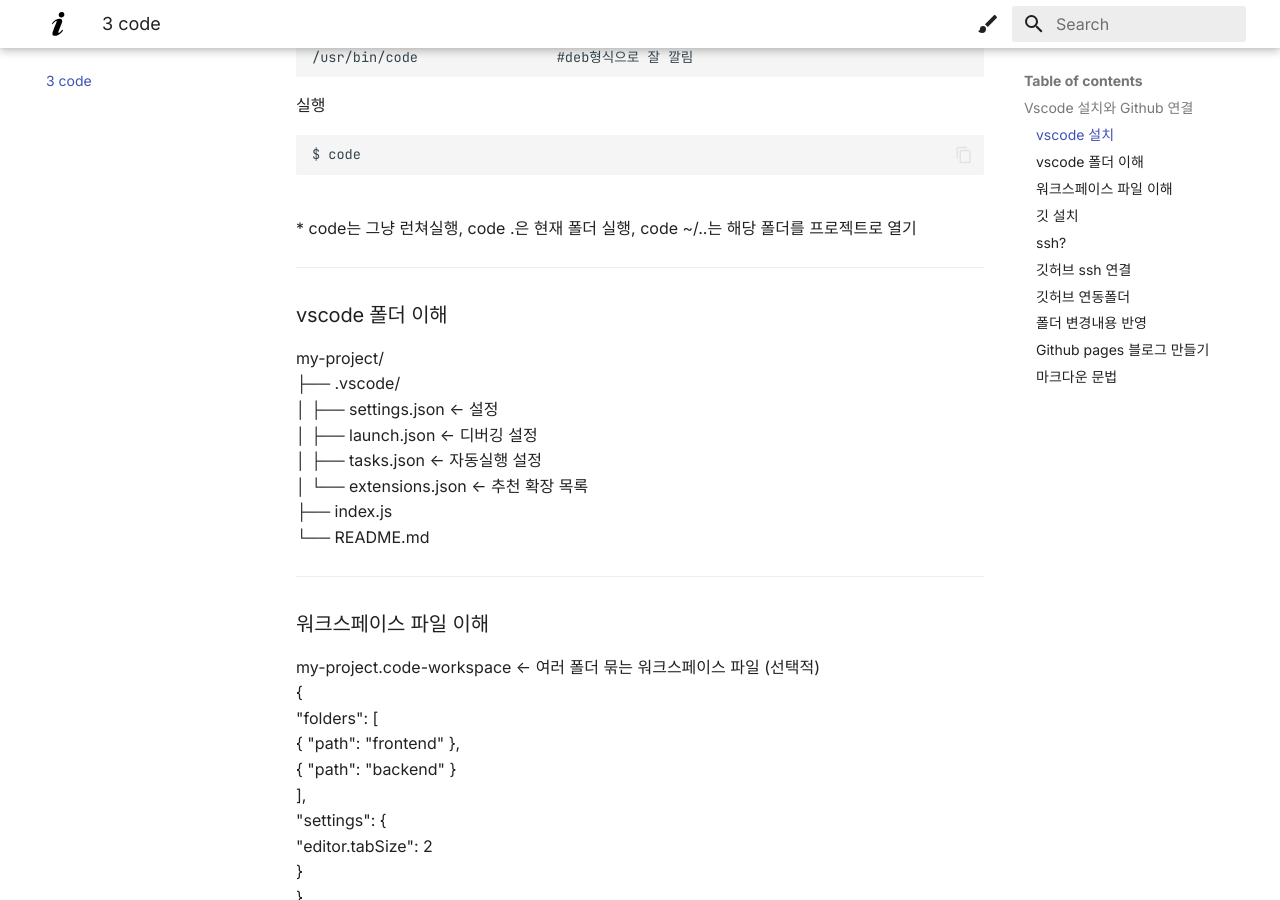
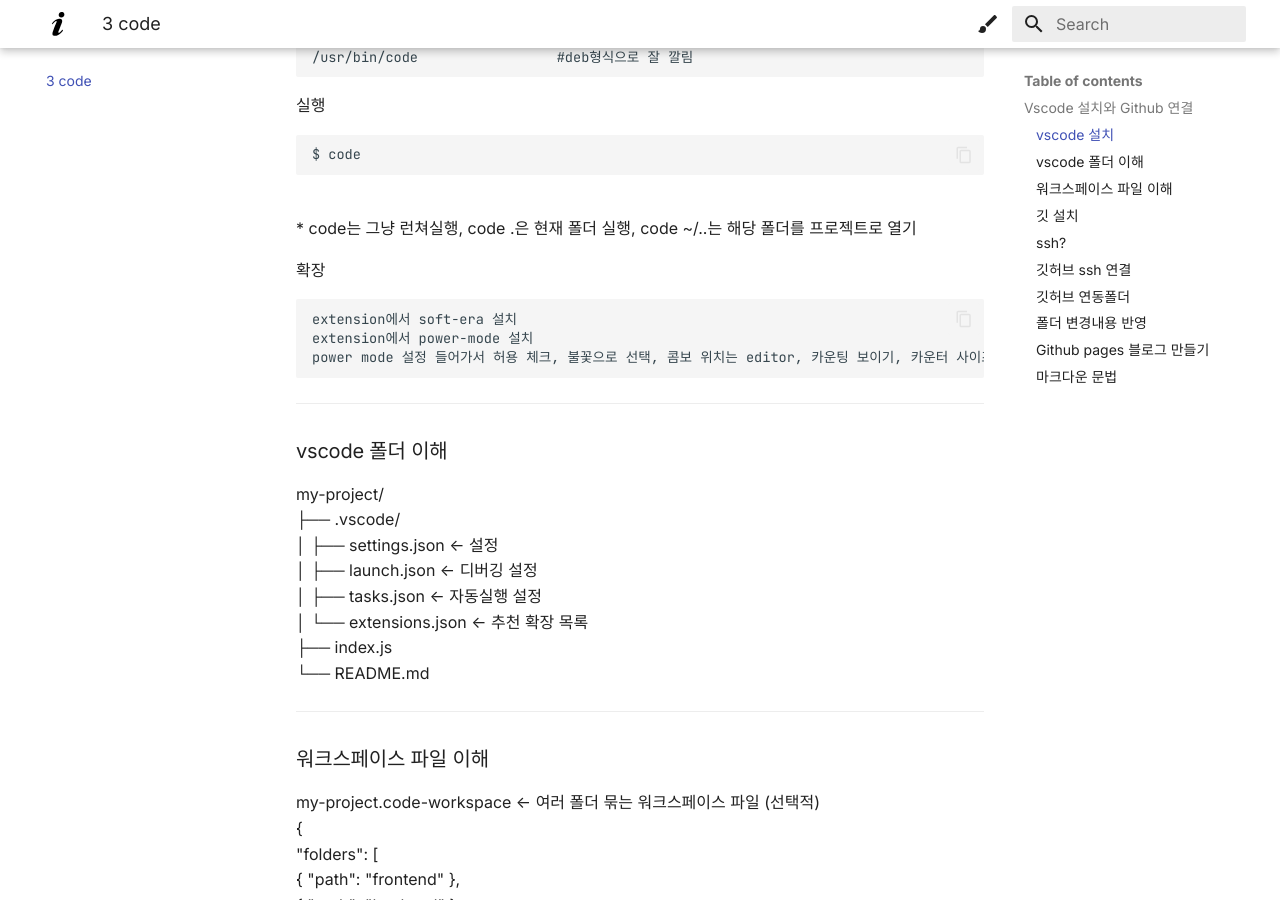
Before and after one commit to kkongnyang2/dev-environment, an MkDocs documentation site: the page built from docs/3-code.md, in a window 1280 px wide and 900 px high, scrolled down 1381 px. Built offline with MkDocs 1.6.1 and Material for MkDocs 9.7.7, drawn with Linux system fonts in a browser that asks for light colours.

Commit message:
2026.01.16

````diff
--- a/docs/3-code.md
+++ b/docs/3-code.md
@@ -52,6 +52,13 @@
 $ code
 ```
 * code는 그냥 런쳐실행, code .은 현재 폴더 실행, code ~/..는 해당 폴더를 프로젝트로 열기
+
+확장
+```
+extension에서 soft-era 설치
+extension에서 power-mode 설치
+power mode 설정 들어가서 허용 체크, 불꽃으로 선택, 콤보 위치는 editor, 카운팅 보이기, 카운터 사이즈 1.7, threshold 10, timeout 3, 타이머 보이기, 흔들기 허용, 흔들기 강도 1, explosions 허용, 커스텀 gif는 안함
+```
 
 ---
 ### vscode 폴더 이해
@@ -192,7 +199,6 @@
 ```
 $ git clone git@github.com:kkongnyang2/ubuntu-set.git
 ```
-
 * `git clone` : github에서 받아와 로컬폴더 만들고 git 적용
 * `git@github.com:kkongnyang2/ubuntu-set.git` : github의 ssh 주소
 
````
